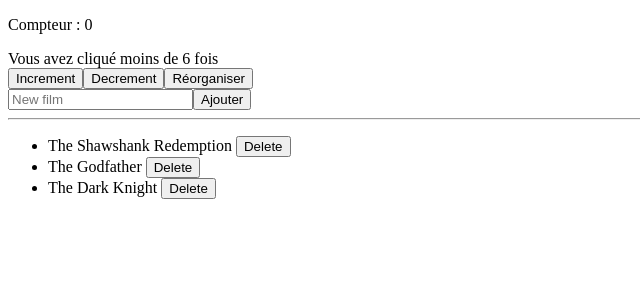
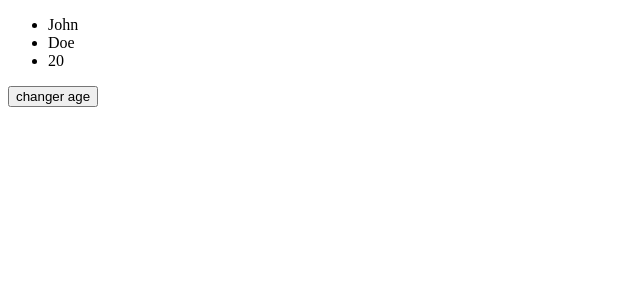
Before and after one commit to ro95/test-vue, a Vue app: page / in a window 1280 px wide. Shown: the top 300 px of the page, without its empty margins (0-640 px from the left). Built offline with nearby package versions, Linux system fonts and the light colour scheme.

Commit message:
exercice age dynamique

```diff
--- a/src/App.vue
+++ b/src/App.vue
@@ -1,44 +1,20 @@
 <template>
-  <p :style="{ active: count > 6 }">Compteur : {{ count }}</p>
-  <div v-if="count > 6">Congrats vous avez cliqué plus de 6 fois</div>
-  <div v-else>Vous avez cliqué moins de 6 fois</div>
-  <button @click="increment">Increment</button>
-  <button @click="decrement">Decrement</button>
-  <button @click="SortMovie">Réorganiser</button>
-  <form action="" @submit.prevent="addMovie">
-    <input type="text" placeholder="New film" v-model="movieName" />
-    <button>Ajouter</button>
-  </form>
-  <hr />
   <ul>
-    <li v-for="movie in movies" :key="movie">
-      {{ movie }} <button @click="deleteMovie(movie)">Delete</button>
-    </li>
+    <li>{{ person.firstname }}</li>
+    <li>{{ person.lastname }}</li>
+    <li>{{ person.age }}</li>
   </ul>
+  <button @click.prevent="randomAge">changer age</button>
 </template>
 
 <script setup>
 import { ref } from "vue";
-const count = ref(0);
-const movies = ref([
-  "The Shawshank Redemption",
-  "The Godfather",
-  "The Dark Knight",
-]);
-
-const increment = (event) => count.value++;
-const decrement = () => count.value--;
-
-const deleteMovie = (movie) => {
-  movies.value = movies.value.filter((m) => m !== movie);
-};
-const SortMovie = () => {
-  movies.value.sort((a, b) => (a > b ? 1 : -1));
-};
-
-const movieName = ref("");
-const addMovie = () => {
-  movies.value.push(movieName.value);
-  movieName.value = "";
+const person = ref({
+  firstname: "John",
+  lastname: "Doe",
+  age: 20,
+});
+const randomAge = () => {
+  person.value.age = Math.floor(Math.random() * 100);
 };
 </script>
```
